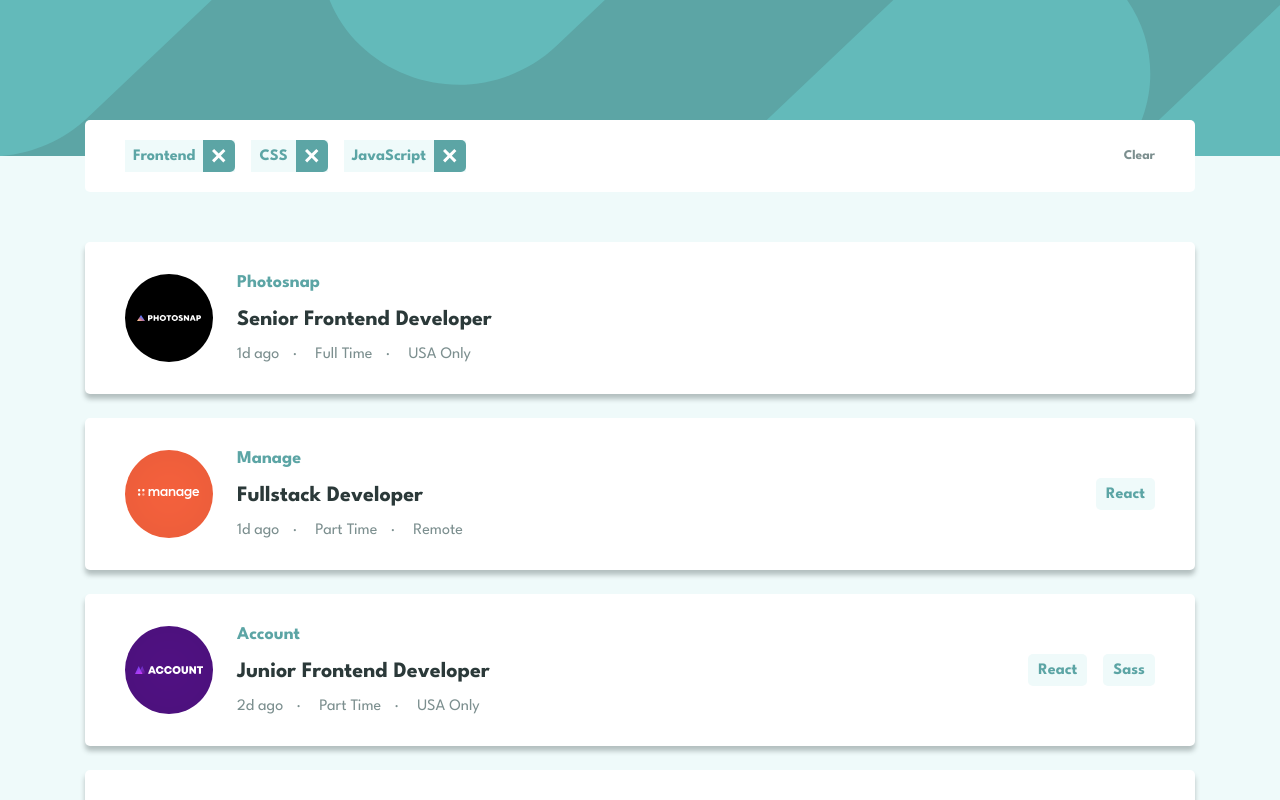
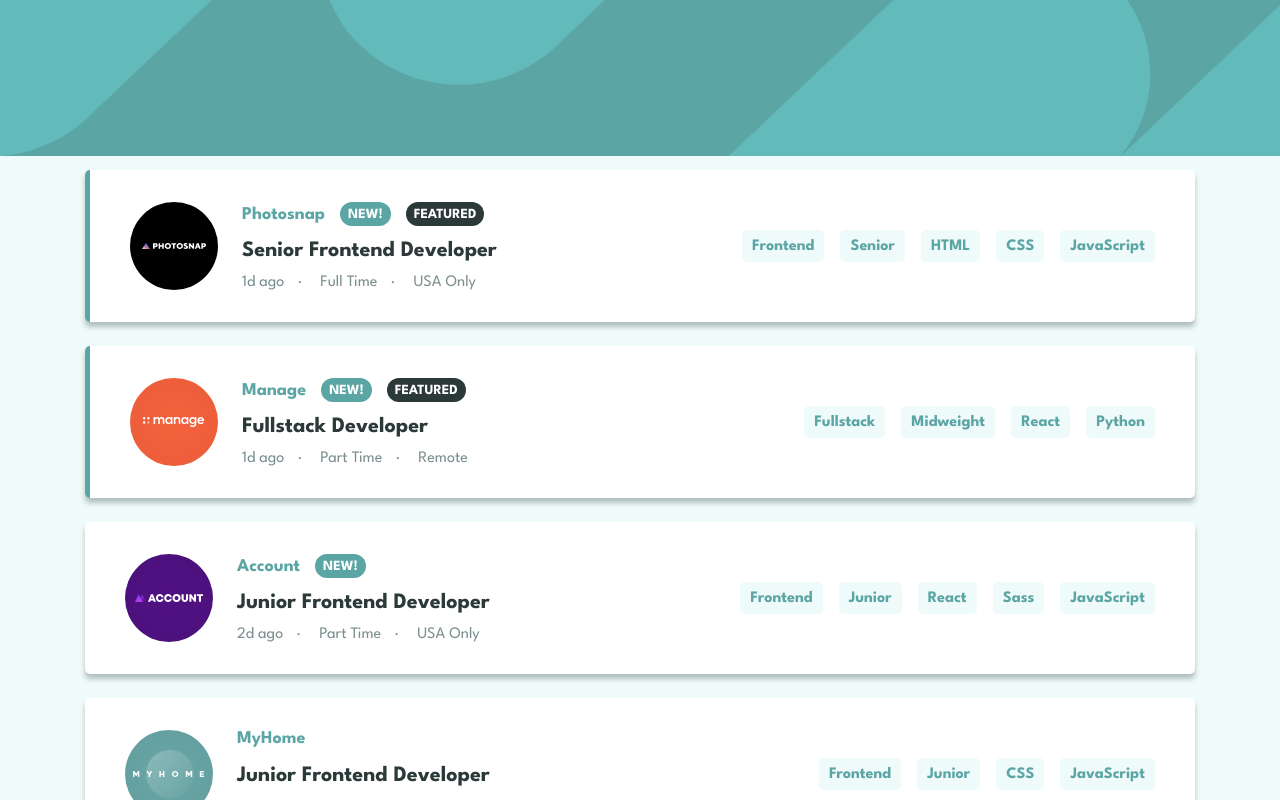
Before and after one commit to ahmetayyildiz66/job-listings-with-filtering, a Vue app: page / in a window 1280 px wide. Shown: the top 800 px of the page. Built offline with nearby package versions, Linux system fonts and the light colour scheme; the HTML template or start-up script is replaced by a standard one.

Commit message:
finish project

```diff
--- a/src/components/DevJob.vue
+++ b/src/components/DevJob.vue
@@ -1,8 +1,12 @@
 <template>
-  <div class="job">
+  <div class="job" :class="{ featured: job.featured }">
     <img class="job__img" :src="require(`@/assets/${job.logo}`)" />
     <div class="job__detail">
-      <div class="job__company">{{ job.company }}</div>
+      <div class="job__company">
+        <span>{{ job.company }}</span>
+        <JobLabel v-if="job.new" :new="job.new" label="NEW!"></JobLabel>
+        <JobLabel v-if="job.featured" label="FEATURED"></JobLabel>
+      </div>
       <h2 class="job__position">{{ job.position }}</h2>
       <div class="job__work-type">
         <span class="job__postedAt">{{ job.postedAt }}</span>
@@ -10,8 +14,9 @@
         <span>{{ job.location }}</span>
       </div>
     </div>
+    <div class="separator"></div>
     <div class="job__tools">
-      <JobTool v-for="(tool, index) in job.tools" :tool="tool" :key="index" />
+      <JobTool v-for="(tool, index) in allTools" :tool="tool" :key="index" />
     </div>
   </div>
 </template>
@@ -19,21 +24,32 @@
 <script lang="ts" setup>
 import { defineProps } from "vue";
 import JobTool from "./JobTool.vue";
+import JobLabel from "./JobLabel.vue";
 
 interface Job {
   id: number;
   company: string;
   contract: string;
   featured: boolean;
+  languages: string[];
+  level: string;
   location: string;
   logo: string;
   position: string;
   postedAt: string;
   role: string;
-  tools?: string[];
+  new: boolean;
+  tools: string[];
 }
 
-defineProps<{ job: Job }>();
+const props = defineProps<{ job: Job }>();
+
+const allTools = [
+  props.job.role,
+  props.job.level,
+  ...props.job.tools,
+  ...props.job.languages,
+];
 </script>
 
 <style lang="scss" scoped>
@@ -49,13 +65,19 @@ defineProps<{ job: Job }>();
   flex-direction: column;
 
   &__company {
+    display: flex;
+    align-items: center;
     font-size: 1.8rem;
     font-weight: 700;
     color: var(--clr-primary);
+
+    & > *:not(:last-child) {
+      margin-right: 1.5rem;
+    }
   }
 
   &__position {
-    margin-top: 0.9rem;
+    margin-top: 2.3rem;
     font-size: 1.5rem;
     font-weight: 700;
     color: var(--clr-header);
@@ -77,11 +99,10 @@ defineProps<{ job: Job }>();
   &__detail {
     display: flex;
     flex-direction: column;
-    height: 100%;
   }
 
   &__work-type {
-    margin-top: 0.8rem;
+    margin-top: 2.3rem;
     display: flex;
     align-items: center;
     color: var(--clr-text);
@@ -99,10 +120,21 @@ defineProps<{ job: Job }>();
   }
 
   &__tools {
-    & > *:not(:last-child) {
-      margin-right: 1.6rem;
-    }
+    display: flex;
+    align-items: center;
+    flex-wrap: wrap;
+    gap: 1.6rem;
   }
+}
+
+.separator {
+  height: 1px;
+  background-color: var(--clr-separator);
+  margin: 2rem 0;
+}
+
+.featured {
+  border-left: 0.5rem solid var(--clr-primary);
 }
 
 @media only screen and (min-width: 376px) {
@@ -111,7 +143,6 @@ defineProps<{ job: Job }>();
     padding: 3.2rem 4rem;
     margin-bottom: 2.4rem;
     flex-direction: row;
-    align-items: center;
 
     &__img {
       position: relative;
@@ -122,6 +153,7 @@ defineProps<{ job: Job }>();
     }
 
     &__position {
+      margin-top: 0.9rem;
       font-size: 2.2rem;
     }
 
@@ -130,7 +162,13 @@ defineProps<{ job: Job }>();
       justify-content: space-between;
     }
 
+    &__work-type {
+      margin-top: 0.8rem;
+    }
+
     &__tools {
+      display: flex;
+      align-items: center;
       margin-left: auto;
     }
   }
--- a/src/components/FilterButton.vue
+++ b/src/components/FilterButton.vue
@@ -1,7 +1,7 @@
 <template>
   <button class="filter-btn">
     <span class="filter-btn__tag">{{ label }}</span>
-    <span class="filter-btn__remove">
+    <span class="filter-btn__remove" @click="onRemoveIcon(label)">
       <RemoveIcon fill-color="var(--clr-white)" :width="14" :height="14" />
     </span>
   </button>
@@ -9,7 +9,12 @@
 
 <script lang="ts" setup>
 import RemoveIcon from "./icons/RemoveIcon.vue";
+import { state } from "../composables/filters";
 import { defineProps } from "vue";
+
+const onRemoveIcon = (label: string) => {
+  state.filters = state.filters.filter((filter) => filter !== label);
+};
 
 defineProps({
   label: {
--- a/src/components/JobFilters.vue
+++ b/src/components/JobFilters.vue
@@ -1,17 +1,24 @@
 <template>
-  <section class="filters">
+  <section class="filters" v-if="state.filters.length">
     <div class="filters__list">
-      <FilterButton label="Frontend" />
-      <FilterButton label="CSS" />
-      <FilterButton label="JavaScript" />
+      <FilterButton
+        v-for="filter in state.filters"
+        :key="filter"
+        :label="filter"
+      />
     </div>
 
-    <button class="filters__clear">Clear</button>
+    <button class="filters__clear" @click="onClear">Clear</button>
   </section>
 </template>
 
 <script lang="ts" setup>
 import FilterButton from "./FilterButton.vue";
+import { state } from "../composables/filters";
+
+const onClear = () => {
+  state.filters = [];
+};
 </script>
 
 <style lang="scss" scoped>
--- /dev/null
+++ b/src/components/JobLabel.vue
@@ -0,0 +1,29 @@
+<template>
+  <span class="label" :class="{ 'label--new': prop.new }">
+    {{ prop.label }}
+  </span>
+</template>
+
+<script lang="ts" setup>
+import { defineProps } from "vue";
+
+const prop = defineProps<{ label: string; new?: boolean }>();
+</script>
+
+<style lang="scss" scoped>
+.label {
+  display: flex;
+  align-items: center;
+  justify-content: center;
+  font-size: 1.4rem;
+  background-color: var(--clr-remove-bg);
+  height: 2.4rem;
+  padding: 0 0.8rem;
+  border-radius: 2rem;
+  color: var(--clr-white);
+
+  &--new {
+    background-color: var(--clr-primary);
+  }
+}
+</style>
--- a/src/components/JobTool.vue
+++ b/src/components/JobTool.vue
@@ -1,13 +1,21 @@
 <template>
-  <button class="tool">{{ tool }}</button>
+  <button class="tool" @click="onTool(tool)">{{ tool }}</button>
 </template>
 
 <script lang="ts" setup>
+import { state } from "../composables/filters";
 import { defineProps } from "vue";
 
 const props = defineProps<{ tool: string }>();
 
-console.log("pops tool: ", props);
+const onTool = (tool: string) => {
+  const filters = state.filters;
+  if (filters.includes(tool)) {
+    state.filters = state.filters.filter((filter) => filter !== tool);
+  } else {
+    state.filters.push(tool);
+  }
+};
 </script>
 
 <style lang="scss" scoped>
--- a/src/components/TheHeader.vue
+++ b/src/components/TheHeader.vue
@@ -1,10 +1,6 @@
 <template>
   <header class="header"></header>
 </template>
-
-<script lang="ts" setup>
-console.log("hey");
-</script>
 
 <style lang="scss" scoped>
 .header {
--- a/src/components/icons/RemoveIcon.vue
+++ b/src/components/icons/RemoveIcon.vue
@@ -10,7 +10,7 @@
 
 <script lang="ts" setup>
 import { defineProps } from "vue";
-const props = defineProps({
+defineProps({
   width: {
     type: Number,
     default: 48,
@@ -24,5 +24,4 @@ const props = defineProps({
     default: "fillColor",
   },
 });
-console.log("props: ", props);
 </script>
--- /dev/null
+++ b/src/composables/filters.ts
@@ -0,0 +1,5 @@
+import { reactive } from "vue"
+
+export const state = reactive<{ filters: string[] }>({
+  filters: []
+})
--- a/src/style/_colors.scss
+++ b/src/style/_colors.scss
@@ -5,4 +5,5 @@
   --clr-remove-bg: rgb(43, 57, 57);
   --clr-text: rgb(124, 143, 143);
   --clr-header: rgb(43, 57, 57);
+  --clr-separator: rgb(183, 196, 196);
 }
```
